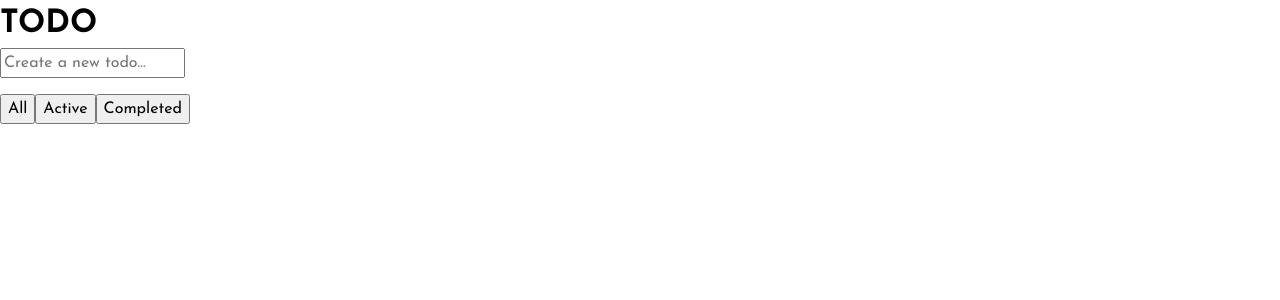
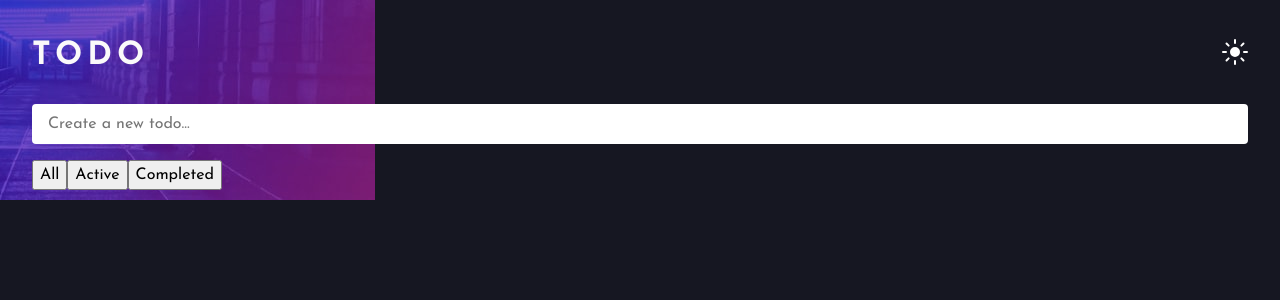
Before and after one commit to emiacerbi/todo-list, a React (Vite) app: page / in a window 1280 px wide. Shown: the top 300 px of the page. Built offline with nearby package versions, Linux system fonts and the light colour scheme.

Commit message:
started styling

```diff
--- a/src/App.tsx
+++ b/src/App.tsx
@@ -28,11 +28,11 @@ function App () {
   }
 
   return (
-    <>
+    <div className='container'>
       <Header />
       <Form handleSubmit={handleSubmit} handleInputChange={handleInputChange} inputValue={inputValue} />
       <TodoList todos={todos} setTodos={setTodos} />
-    </>
+    </div>
   )
 }
 
--- a/src/components/Form.tsx
+++ b/src/components/Form.tsx
@@ -8,8 +8,8 @@ interface Props {
 
 export const Form = ({ handleSubmit, handleInputChange, inputValue }: Props) => {
   return (
-    <form onSubmit={handleSubmit}>
-      <input type='text' placeholder='Create a new todo...' required onChange={handleInputChange} value={inputValue} />
+    <form onSubmit={handleSubmit} className='form'>
+      <input className='form__input' type='text' placeholder='Create a new todo...' required onChange={handleInputChange} value={inputValue} />
     </form>
   )
 }
--- a/src/components/Header.tsx
+++ b/src/components/Header.tsx
@@ -1,13 +1,13 @@
 import React from 'react'
 
-import moon from '../assets/icon-moon.svg'
-// import sun from '../assets/icon-sun.svg'
+// import moon from '../assets/icon-moon.svg'
+import sun from '../assets/icon-sun.svg'
 
 export const Header = () => {
   return (
-    <header className='flex ai-center'>
-      <h1>TODO</h1>
-      <img src={moon} alt=""/>
+    <header className='header flex ai-center'>
+      <h1 className='header__title' >TODO</h1>
+      <img className='header__icon' src={sun} alt=""/>
     </header>
   )
 }
--- a/src/components/TodoList.tsx
+++ b/src/components/TodoList.tsx
@@ -28,14 +28,22 @@ export const TodoList = ({ todos, setTodos }: Props) => {
       <ul>
         {
           todos
-            .filter(todo => filter === 'active' ? !todo.complete : filter === 'completed' ? todo.complete : todo)
+            .filter(todo => filter === 'active'
+              ? !todo.complete
+              : filter === 'completed'
+                ? todo.complete
+                : todo)
             .map(todo => {
+              const { id, text } = todo
               return (
-                <li className='flex ai-center' key={todo.id} >
-                  <p onClick={() => handleComplete(todo.id)}>
-                    {todo.text}
+                <li className='flex ai-center' key={id} >
+                  <img src="../../src/assets/icon-check.svg" alt="" />
+                  <p onClick={() => handleComplete(id)}>
+                    {text}
                   </p>
-                  <span onClick={() => handleDelete(todo.id)} >X</span>
+                  <span onClick={() => handleDelete(id)}>
+                    <img src="../../src/assets/icon-cross.svg" alt="" />
+                  </span>
                 </li>
               )
             })
@@ -52,7 +60,6 @@ export const TodoList = ({ todos, setTodos }: Props) => {
               </button>
             )
           })
-
         }
       </footer>
     </>
--- a/src/styles/base/_variables.scss
+++ b/src/styles/base/_variables.scss
@@ -1,5 +1,29 @@
 /* Colors */
 
+// ### Primary
+
+$primary-100: hsl(220, 98%, 61%);
+$check-background: linear-gradient hsl(192, 100%, 67%) to hsl(280, 87%, 65%);
+
+// ### Neutral
+
+// ### Light Theme
+
+$light-100: hsl(0, 0%, 98%);
+$light-200: hsl(236, 33%, 92%);
+$light-300: hsl(233, 11%, 84%);
+$light-400: hsl(236, 9%, 61%);
+$light-500: hsl(235, 19%, 35%);
+
+// ### Dark Theme
+
+$dark-100: hsl(235, 21%, 11%);
+$dark-200: hsl(235, 24%, 19%);
+$dark-300: hsl(234, 39%, 85%);
+$dark-400 : hsl(236, 33%, 92%); // (hover)
+$dark-500: hsl(234, 11%, 52%);
+$dark-600: hsl(233, 14%, 35%);
+$dark-700: hsl(237, 14%, 26%);
 
 /* Fonts */
 $font-main: 'Josefin Sans', sans-serif;
--- /dev/null
+++ b/src/styles/components/_form.scss
@@ -0,0 +1,9 @@
+.form {
+  &__input {
+    width: 100%;
+    padding: .5rem 1rem;
+    border-radius: .25rem;
+    border: none;
+    // background-color: ;
+  }
+}
--- a/src/styles/components/_index.scss
+++ b/src/styles/components/_index.scss
@@ -1,3 +1,2 @@
-// @forward 'product';
-// @forward 'navbar';
+@forward 'form';
 // @forward 'spinner';
--- /dev/null
+++ b/src/styles/layout/_header.scss
@@ -0,0 +1,15 @@
+.header {
+  justify-content: space-between;
+  padding-block: 2rem;
+
+
+  &__title {
+    line-height: 1;
+    letter-spacing: 5px;
+    padding-top: 7.5px;
+  }
+
+  &__icon {
+    cursor: pointer;
+  }
+}
--- a/src/styles/layout/_index.scss
+++ b/src/styles/layout/_index.scss
@@ -1,4 +1,4 @@
 @forward 'layout';
-// @forward 'header';
+@forward 'header';
 // @forward 'hero';
 // @forward 'products-list';
--- a/src/styles/layout/_layout.scss
+++ b/src/styles/layout/_layout.scss
@@ -3,7 +3,11 @@
 body {
   font-family: $font-main;
 
-  // background-color: lightblue;
+  background-color: $dark-100;
+  color: $light-100;
+
+  background-image: url(../../../src/assets/bg-mobile-dark.jpg);
+  background-repeat: no-repeat;
 }
 
 span {
```
